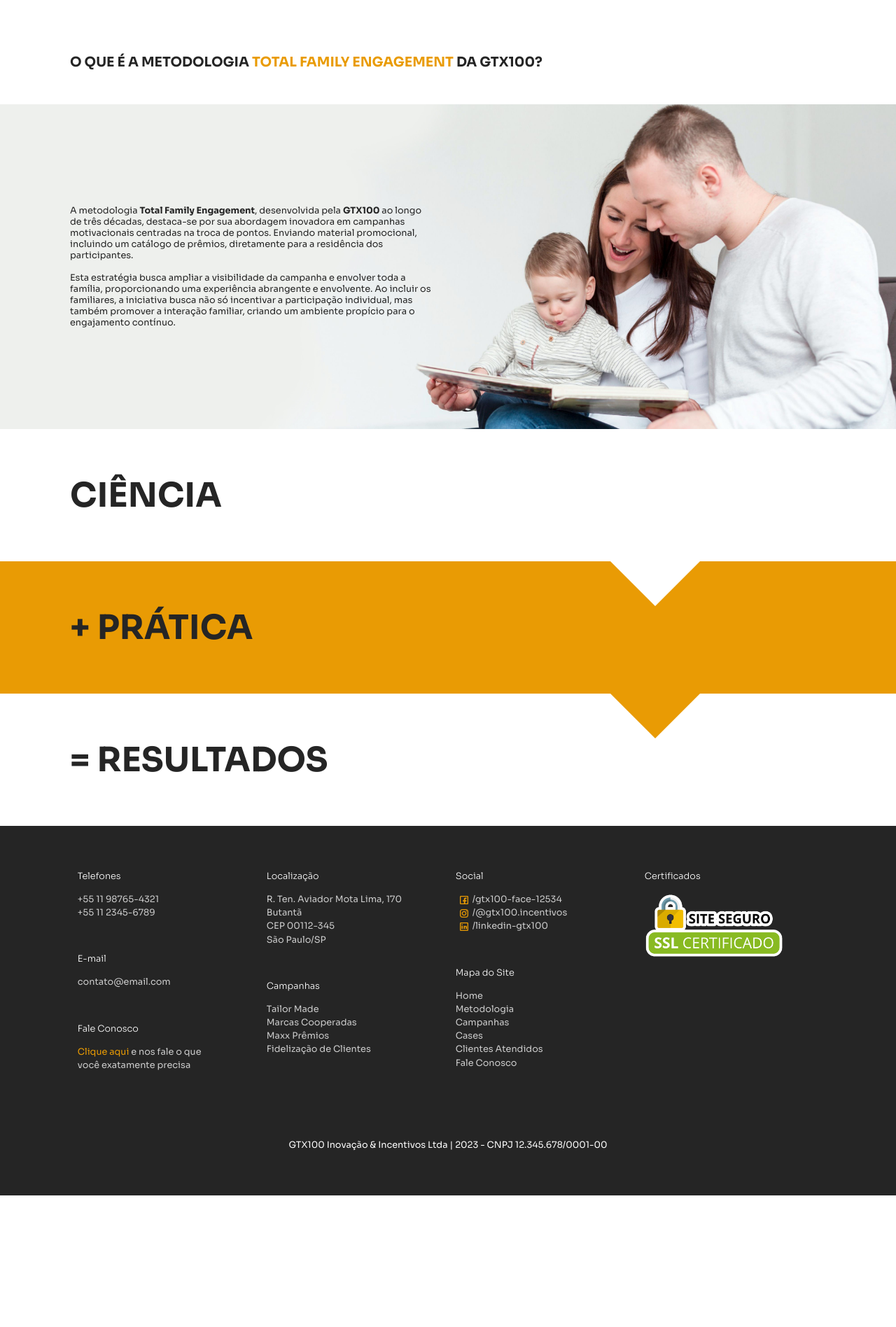
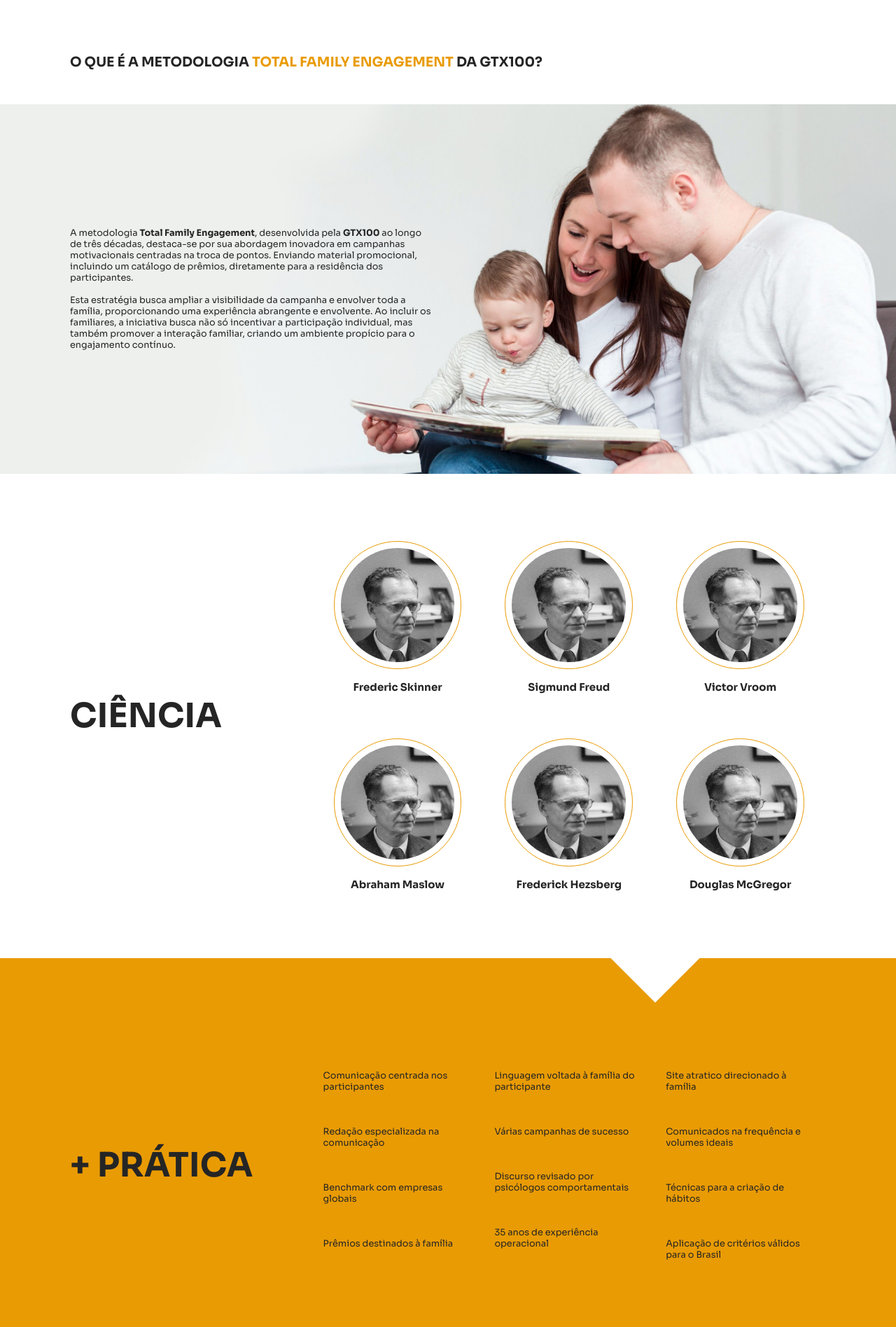
Before and after one commit to douglas-moura/gtx100, a PHP site: page /metodologia/index.html in a window 1280 px wide. Shown: the part 84-1980 px from the top of the page at 70% size. Before the commit the page ends 1792 px from the top, so only its background shows below. Run offline with PHP 8.4, Linux system fonts and the light colour scheme.

Commit message:
pagina metodologia_2
sessão ciencia
sessão pratica

```diff
--- a/metodologia/index.html
+++ b/metodologia/index.html
@@ -60,15 +60,71 @@
 				</div>
 			</section>
 			<section id="metodologia-quadro" class="bloco-sessao quadro-1">
-				<div class="content-sessao content-40_60">
-					<div><h1>CIÊNCIA</h1></div>
-					<div></div>
+				<div class="content-sessao content-30_70">
+					<div class="quadro-titulo"><h1>CIÊNCIA</h1></div>
+					<div class="especialistas">
+						<div class="especialista-box">
+							<picture>
+								<img src="../src/img/BF_Skinner_at_Harvard_circa_1950.jpg" alt="">
+							</picture>
+							<h3>Frederic Skinner</h3>
+						</div>
+						<div class="especialista-box">
+							<picture>
+								<img src="../src/img/BF_Skinner_at_Harvard_circa_1950.jpg" alt="">
+							</picture>
+							<h3>Sigmund Freud</h3>
+						</div>
+						<div class="especialista-box">
+							<picture>
+								<img src="../src/img/BF_Skinner_at_Harvard_circa_1950.jpg" alt="">
+							</picture>
+							<h3>Victor Vroom</h3>
+						</div>
+						<div class="especialista-box">
+							<picture>
+								<img src="../src/img/BF_Skinner_at_Harvard_circa_1950.jpg" alt="">
+							</picture>
+							<h3>Abraham Maslow</h3>
+						</div>
+						<div class="especialista-box">
+							<picture>
+								<img src="../src/img/BF_Skinner_at_Harvard_circa_1950.jpg" alt="">
+							</picture>
+							<h3>Frederick Hezsberg</h3>
+						</div>
+						<div class="especialista-box">
+							<picture>
+								<img src="../src/img/BF_Skinner_at_Harvard_circa_1950.jpg" alt="">
+							</picture>
+							<h3>Douglas McGregor</h3>
+						</div>
+					</div>
 				</div>
 			</section>
 			<section id="metodologia-quadro" class="bloco-sessao quadro-2">
-				<div class="content-sessao content-40_60">
-					<div><h1>+ PRÁTICA</h1></div>
-					<div></div>
+				<div class="content-sessao content-30_70">
+					<div class="quadro-titulo"><h1>+ PRÁTICA</h1></div>
+					<div class="praticas">
+						<ul>
+							<li>Comunicação centrada nos participantes</li>
+							<li>Redação especializada na comunicação</li>
+							<li>Benchmark com empresas globais</li>
+							<li>Prêmios destinados à família</li>
+						</ul>
+						<ul>
+							<li>Linguagem voltada à família do participante</li>
+							<li>Várias campanhas de sucesso</li>
+							<li>Discurso revisado por psicólogos comportamentais</li>
+							<li>35 anos de experiência operacional</li>
+						</ul>
+						<ul>
+							<li>Site atratico direcionado à família</li>
+							<li>Comunicados na frequência e volumes ideais</li>
+							<li>Técnicas para a criação de hábitos</li>
+							<li>Aplicação de critérios válidos para o Brasil</li>
+						</ul>
+					</div>
 				</div>
 				<div class="quadro-seta-1"></div>
 			</section>
--- a/style.css
+++ b/style.css
@@ -684,6 +684,11 @@ h2 strong,
 		font-size: 3rem !important;
 	}
 
+	#metodologia-quadro .content-sessao .quadro-titulo {
+		display: flex;
+		align-items: center;
+	}
+
 	.quadro-seta-1 {
 		background-color: white;
 	}
@@ -701,6 +706,54 @@ h2 strong,
 		width: 10rem;
 		aspect-ratio: 2 / 1;
 		clip-path: polygon(50% 100%, 0% 0%, 100% 0%);
+	}
+
+	.praticas,
+	.especialistas {
+		display: flex;
+		flex-wrap: wrap;
+	}
+
+	.especialista-box {
+		display: flex;
+		flex-direction: column;
+		box-sizing: border-box;
+		width: calc(100% / 3);
+		padding: 2rem;
+		align-items: center;
+	}
+
+	.especialista-box picture,
+	.especialista-box picture img {
+		border-radius: 50%;
+		aspect-ratio: 1 / 1;
+	}
+
+	.especialista-box picture {
+		display: flex;
+		width: 100%;
+		margin-bottom: 1rem;
+		border: .1rem solid var(--laranja);
+	}
+
+	.especialista-box picture img {
+		margin: auto;
+		width: 90%;
+		object-fit: fill;
+	}
+
+	.praticas ul {
+		padding: 1rem !important;
+		margin: 5rem 0;
+		width: calc(100% / 3 - 2rem);
+	}
+
+	.praticas ul li {
+		list-style-type: none;
+	}
+
+	.praticas ul li:not(:last-of-type) {
+		margin-bottom: 3rem;
 	}
 }
 
@@ -740,4 +793,8 @@ h2 strong,
 	.box-case>p:last-of-type {
 		font-size: 1rem !important;
 	}
+
+	#total-f-e .content-sessao {
+		padding: 7rem 0;
+	}
 }
```
Also changed, not shown: src/img/BF_Skinner_at_Harvard_circa_1950.jpg (added).
